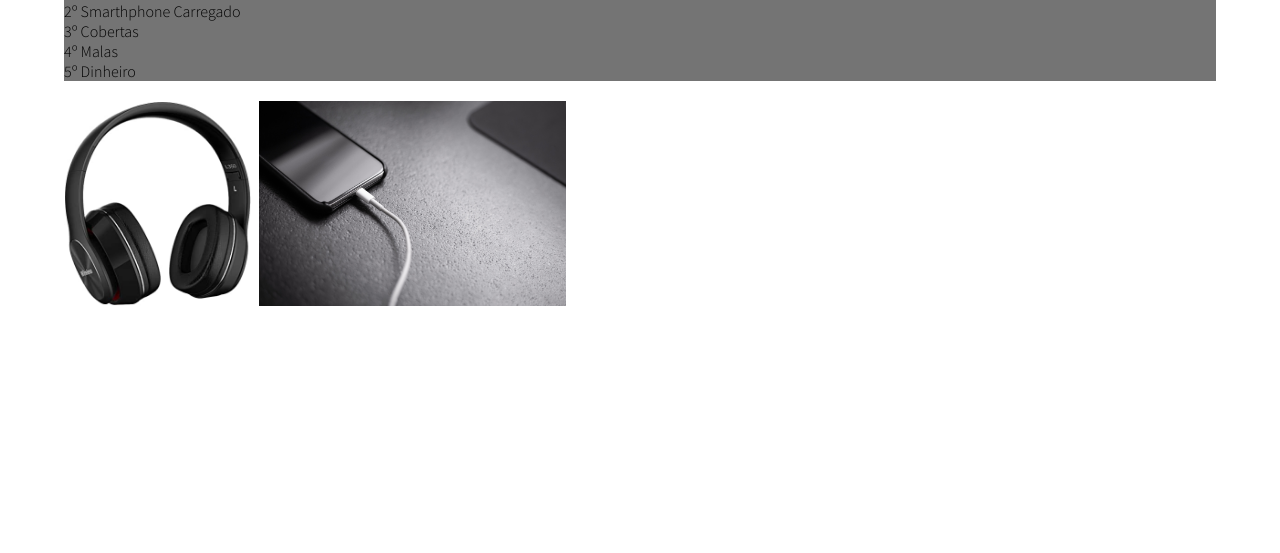
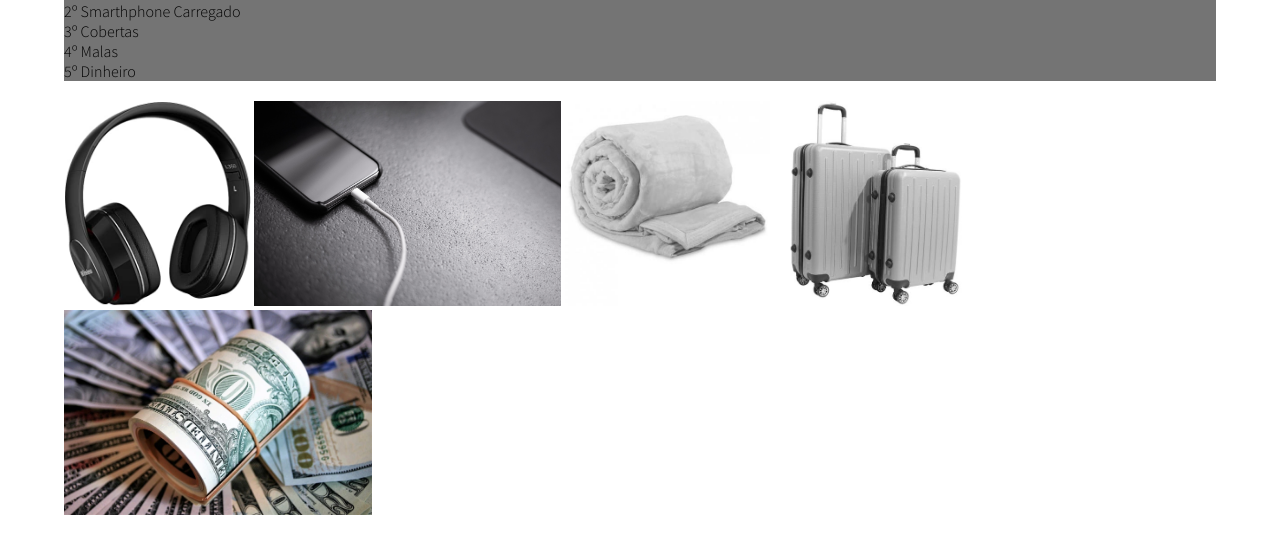
Before and after one commit to 96266875/entra21-Mateus, a plain HTML site: page siteStellar/dicas_de_viagem.html in a window 1280 px wide. Shown: the part 197-750 px from the top of the page. Drawn offline with Linux system fonts and the light colour scheme.

Commit message:
TrabalhoViagem

```diff
--- a/siteStellar/dicas_de_viagem.html
+++ b/siteStellar/dicas_de_viagem.html
@@ -37,6 +37,15 @@
 
            <img src="static/img/celular_carregado.png" 320" height="205" />
 
+           <img src="static/img/coberta.png" 320" height="205" />
+
+           <img src="static/img/malas.png" 320" height="205" />
+
+           <img src="static/img/money.png" 320" height="205" />
+
+
+
+
 
 
         </div>
--- a/siteStellar/static/css/style.css
+++ b/siteStellar/static/css/style.css
@@ -156,10 +156,6 @@ h1, h2, h3, h4, h5, h6 {
   }
 
 .image_viagem{
-    position: relative;
-    text-align: start;
-    color: white;
-    letter-spacing: 5px;
-    border-radius: px;
+
 
 }
```
Also changed, not shown: siteStellar/static/img/coberta.png (added), siteStellar/static/img/malas.png (added), siteStellar/static/img/money.png (added).
